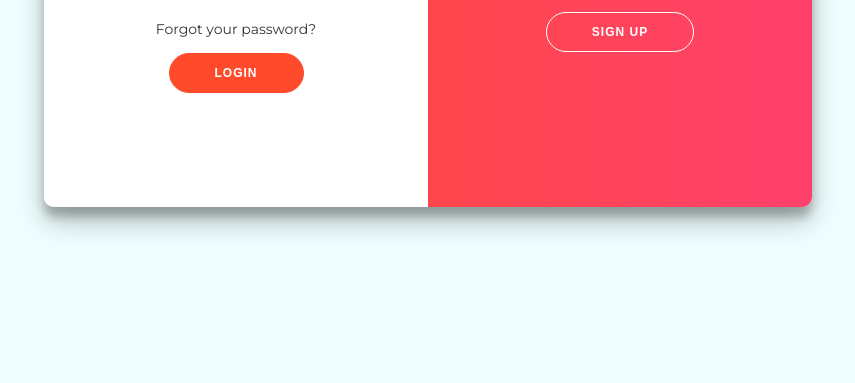
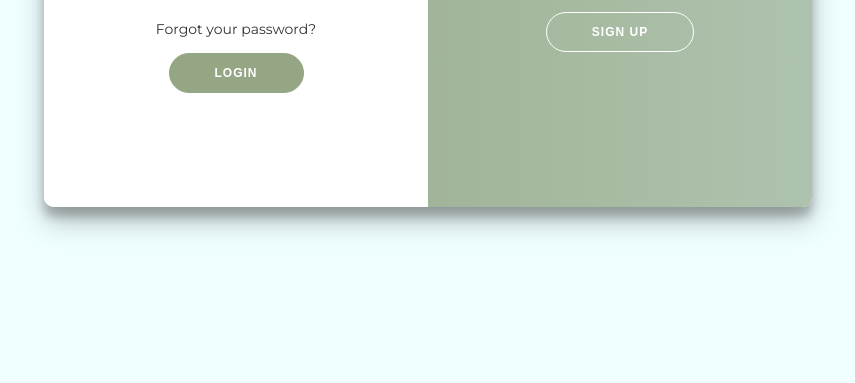
Before and after one commit to raufurkhan/Expense-Tracker-BE, a website: page public/views/login.html in a window 1280 px wide. Shown: the part 447-830 px from the top of the page, without its empty margins (212-1067 px from the left). Drawn offline with nearby package versions, Linux system fonts and the light colour scheme.

Commit message:
required check in login form

```diff
--- a/public/css/login.css
+++ b/public/css/login.css
@@ -45,8 +45,8 @@ a {
 
 button {
   border-radius: 20px;
-  border: 1px solid #ff4b2b;
-  background-color: #ff4b2b;
+  border: 1px solid #94A684;
+  background-color: #94A684;
   color: #ffffff;
   font-size: 12px;
   font-weight: bold;
@@ -160,9 +160,9 @@ input {
 }
 
 .overlay {
-  background:  #ff416c;
-  background: -webkit-linear-gradient(to right, #ff4b2b, #ff416c);
-  background: linear-gradient(to right, #ff4b2b, #ff416c);
+  background:  #AEC3AE;
+  background: -webkit-linear-gradient(to right, #94A684, #AEC3AE);
+  background: linear-gradient(to right, #94A684, #AEC3AE);
   background-repeat: no-repeat;
   background-size: cover;
   background-position: 0 0;
--- a/public/views/login.html
+++ b/public/views/login.html
@@ -43,8 +43,8 @@
         <form action="/user/login" method="post">
           <h1>Login</h1>
           <span>use your previous credentials</span>
-          <input type="email" placeholder="Email" name="loginEmail" />
-          <input type="password" placeholder="Password" name="loginPassword" />
+          <input type="email" placeholder="Email" name="loginEmail" required />
+          <input type="password" placeholder="Password" name="loginPassword" required/>
           <a href="#">Forgot your password?</a>
           <button id="loginBtn">Login</button>
         </form>
```
